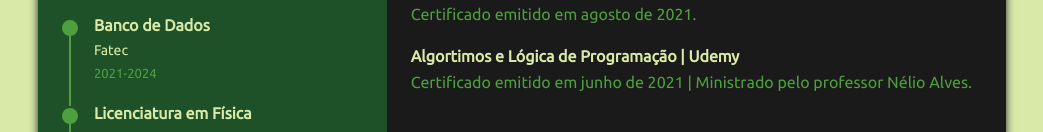
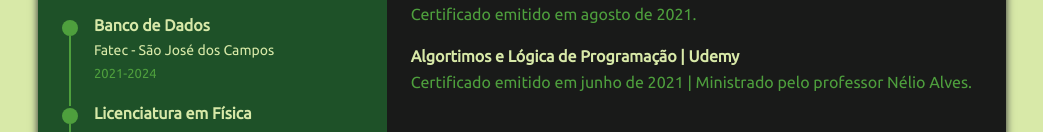
Before and after one commit to leonardodf95/LetsCode-Curriculo, a plain HTML site: page index.html in a window 1280 px wide. Shown: the part 801-933 px from the top of the page, without its empty margins (118-1161 px from the left). Drawn offline with nearby package versions, Linux system fonts and the light colour scheme.

Commit message:
atualização

```diff
--- a/index.html
+++ b/index.html
@@ -108,7 +108,7 @@
                             </div>
                             <div class="education_data bd-grid">
                                 <h3 class="education_title">Banco de Dados</h3>
-                                <span class="education_studies">Fatec</span>
+                                <span class="education_studies">Fatec - São José dos Campos</span>
                                 <span class="education_year">2021-2024</span>
                             </div>
                         </div>
```
